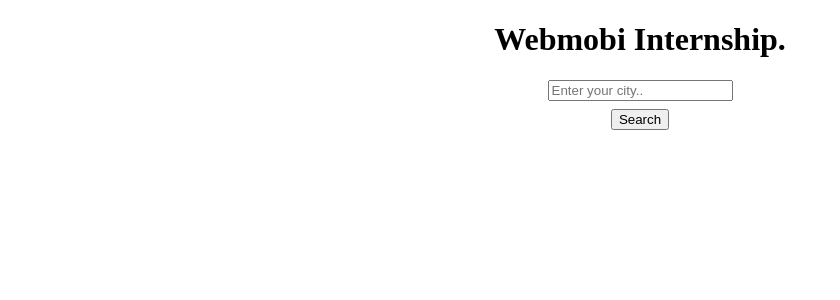
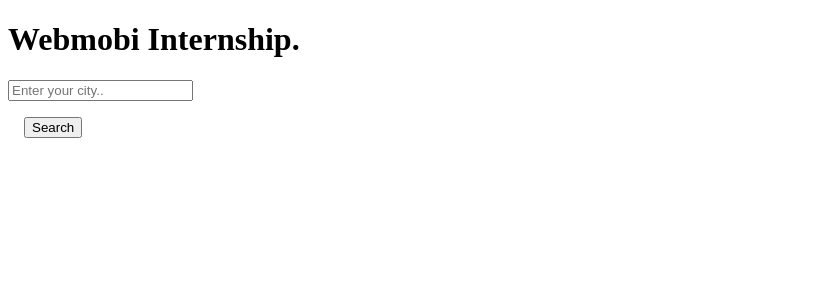
Before and after one commit to atomicno28/WebMobi_Intership, a React (Create React App) app: page / in a window 1280 px wide. Shown: the top 300 px of the page, without its empty margins (0-840 px from the left). Built offline with nearby package versions, Linux system fonts and the light colour scheme.

Commit message:
css changes

```diff
--- a/src/basic.css
+++ b/src/basic.css
@@ -1,13 +1,10 @@
-.reported {
-  text-align: center;
-  padding-bottom: 0rem;
-}
-
 button {
-  margin-top: 0.5rem;
+  margin: 1rem;
 }
 
 .form_content {
   border: 1px solid #ccc;
   padding: 20px;
+  text-align: center;
+  padding-bottom: 0rem;
 }
```
